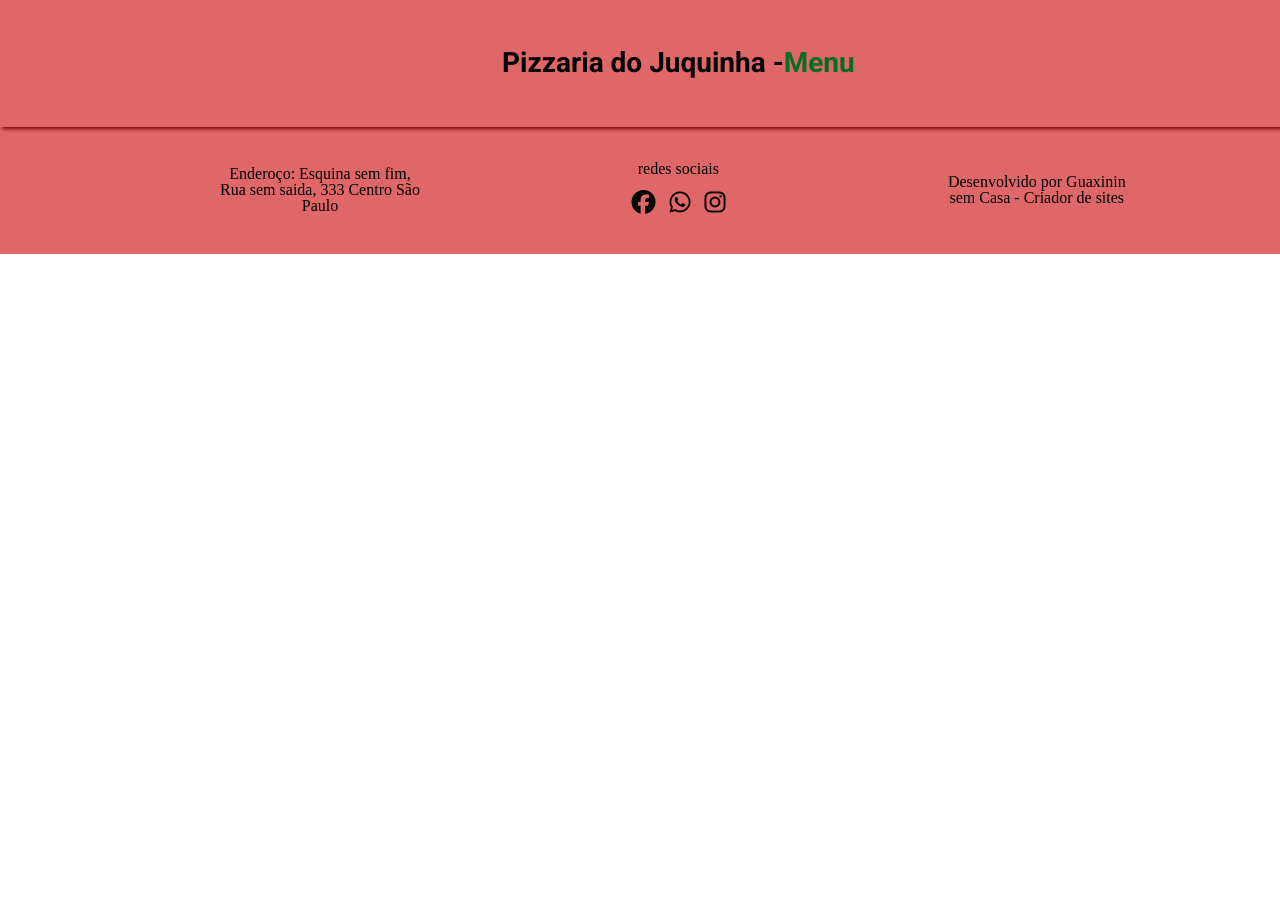
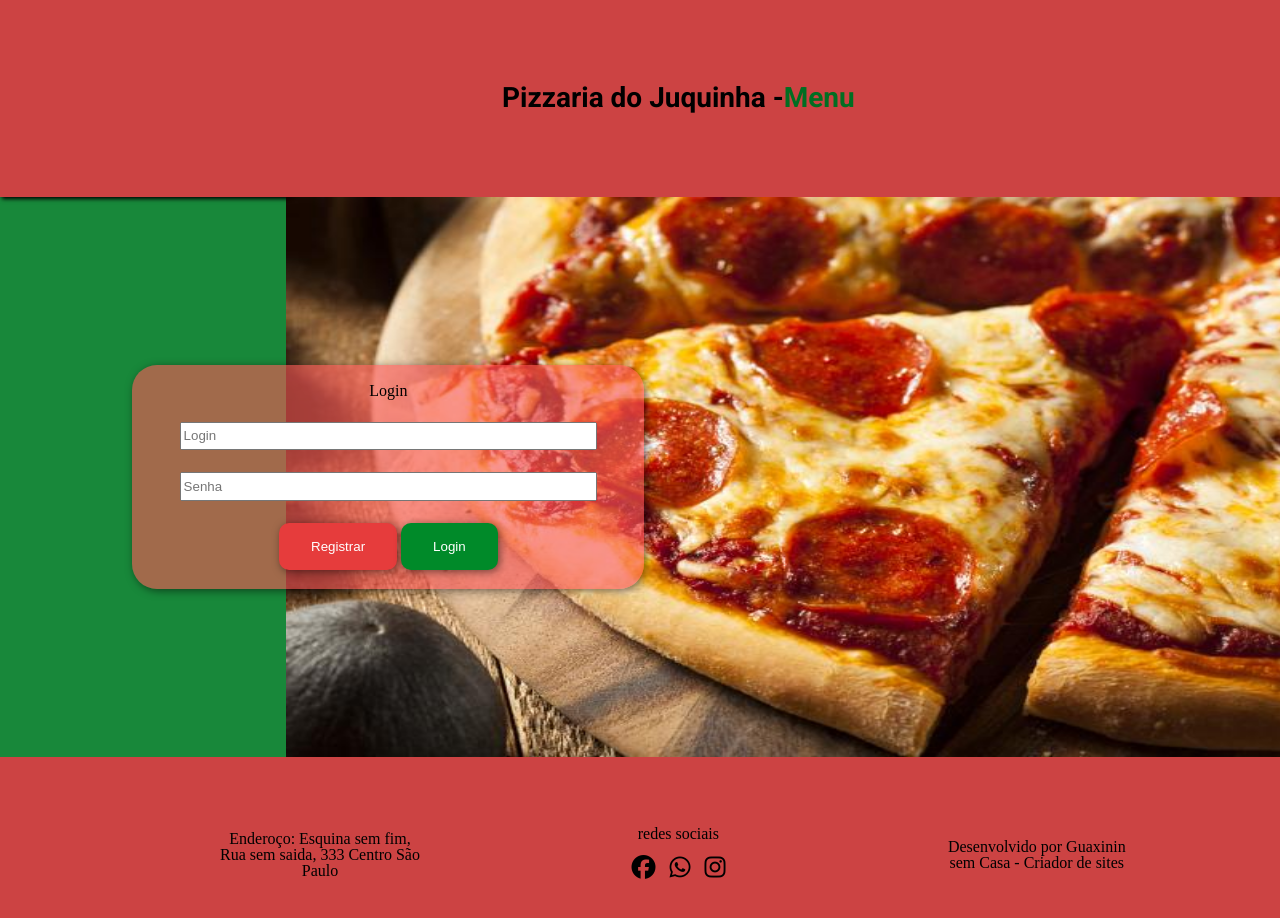
Before and after one commit to bryan7777777/pizzariaDoJuquinha, a plain HTML site: page index.html in a window 1280 px wide. Shown: the top 918 px of the page. Before the commit the page ends 800 px from the top, so only its background shows below. Drawn offline with Linux system fonts and the light colour scheme.

Commit message:
implemetantamos e estilizamos o main e o form e add o hover

```diff
--- a/css/style.css
+++ b/css/style.css
@@ -1,12 +1,16 @@
 @import url('https://fonts.googleapis.com/css2?family=Roboto:ital,wght@0,100..900;1,100..900&display=swap');
+
+body{
+    background-color: rgb(24, 136, 58);
+}
 
 /* cabeçalho superior */
 /* vw é para o width (baseado na largura), e o vh para o height (baseado na altura) */
-.header h1{
-    background-color: rgba(204, 3, 3, 0.60);
+.header{
+    background-color: rgb(204, 67, 67);
     padding: 3%;
     box-shadow: 2px 2px 4px;
-    height: 50px;
+    height: 15vh;
     width: 100vw;
     font-size: 175%;
     display: flex;
@@ -24,11 +28,67 @@
     color: rgb(1, 110, 34);
 }
 
+/* MAIN */
+main{
+    display: flex;
+    /* justify-content: left; */
+    align-items: center;
+    height: 70vh;
+    width: 100vw;
+    position: relative;
+    left: 30px;
+    background-image: url(../img/pizza.jpg);
+    background-repeat: no-repeat;
+    background-position: right;
+    background-size: 80% 100%;
+    background-color: rgba(240, 248, 255, 0);
+}
+
+.form{
+    display: flex;
+    flex-direction: column;
+    width: 40%;
+    height: 40%;
+    background-color: rgba(248, 88, 88, 0.61);
+    justify-content: center;
+    align-items: center;
+    gap: 10%;
+    border-radius: 25px;
+    margin: 8%;
+    box-shadow: 2px 2px 8px rgba(0, 0, 0, 0.5);
+}
+
+.form__input{
+    width: 80%;
+    height: 10%;
+}
+
+.form__btn{
+    border-radius: 10px;
+    padding: 16px 32px;
+    background-color: rgb(230, 60, 60);
+    color: white;
+    border: none;
+    box-shadow: 2px 2px 8px rgba(0, 0, 0, 0.5);
+}
+
+.form__btn:hover{
+    background-color: brown;
+}
+
+.form__btn--action:hover{
+    background-color: rgb(0, 94, 28);
+}
+
+.form__btn--action{
+    background-color: rgb(0, 138, 41);
+}
+
 /* footer */
 .footer{
-    height: 50px;
+    height: 15vh;
     width: 100vw;
-    background-color: rgba(204, 3, 3, 0.60);
+    background-color: rgb(204, 67, 67);
     padding: 3%;
     display: flex;
     justify-content: center;
--- a/index.html
+++ b/index.html
@@ -1,19 +1,38 @@
 <!DOCTYPE html>
 <html lang="pt-BR">
+
 <head>
     <meta charset="UTF-8">
     <meta name="viewport" content="width=device-width, initial-scale=1.0">
     <!-- ./css/reset serve parab reformata a as conf padrao do css, pode ser obtido em um site "reset css" -->
     <link rel="stylesheet" href="./css/reset.css">
     <link rel="stylesheet" href="./css/style.css">
-    <link rel="stylesheet" href="https://cdnjs.cloudflare.com/ajax/libs/font-awesome/6.7.2/css/all.min.css" integrity="sha512-Evv84Mr4kqVGRNSgIGL/F/aIDqQb7xQ2vcrdIwxfjThSH8CSR7PBEakCr51Ck+w+/U6swU2Im1vVX0SVk9ABhg==" crossorigin="anonymous" referrerpolicy="no-referrer" />
+    <link rel="stylesheet" href="https://cdnjs.cloudflare.com/ajax/libs/font-awesome/6.7.2/css/all.min.css"
+        integrity="sha512-Evv84Mr4kqVGRNSgIGL/F/aIDqQb7xQ2vcrdIwxfjThSH8CSR7PBEakCr51Ck+w+/U6swU2Im1vVX0SVk9ABhg=="
+        crossorigin="anonymous" referrerpolicy="no-referrer" />
     <title>Pizzaria do Juquinha</title>
 </head>
+
 <body>
     <!-- bloco e elemento (id="bloco__elemento--modificador") -->
     <header class="header">
         <h1 class="header__title">Pizzaria do Juquinha -<span id="header__title--color">Menu</span></h1>
     </header>
+
+    <!-- conteudo primcipal (parte central da tela) -->
+    <main>
+        <form class="form" calaction="#">
+            <span>Login</span>
+            <input class="form__input" type="text" name="" id="login" placeholder="Login">
+            <input class="form__input" type="password" name="" id="senha" placeholder="Senha">
+
+            <div class="form__btn--area">
+
+            <input class="form__btn" type="button" value="Registrar">
+            <input class="form__btn form__btn--action" type="submit" value="Login">
+            </div>
+        </form>
+    </main>
 
     <!--
     footer, footer__address
@@ -24,14 +43,21 @@
      footer__colum  -->
     <footer class="footer">
 
-        <address class="footer__ address footer__colum">Enderoço: Esquina sem fim, Rua sem saida, 333 Centro São Paulo</address>
+        <address class="footer__ address footer__colum">Enderoço: Esquina sem fim, Rua sem saida, 333 Centro São Paulo
+        </address>
 
         <section class="footer__section footer__colum">
             <p class="footer__section--redes">redes sociais</p>
+
             <div class="footer__section--icons">
-                <a href="https://www.facebook.com/?locale=pt_BR" target="_blank"><i class="fa-brands fa-facebook"></i></a>
+
+                <a href="https://www.facebook.com/?locale=pt_BR" target="_blank"><i
+                        class="fa-brands fa-facebook"></i></a>
+
                 <a href=""><i class="fa-brands fa-whatsapp"></i></a>
+
                 <a href="https://www.instagram.com/" target="_blank"><i class="fa-brands fa-instagram"></i></a>
+
             </div>
         </section>
 
@@ -39,4 +65,5 @@
 
     </footer>
 </body>
+
 </html>
```
Also changed, not shown: img/pizza.jpg (added).
